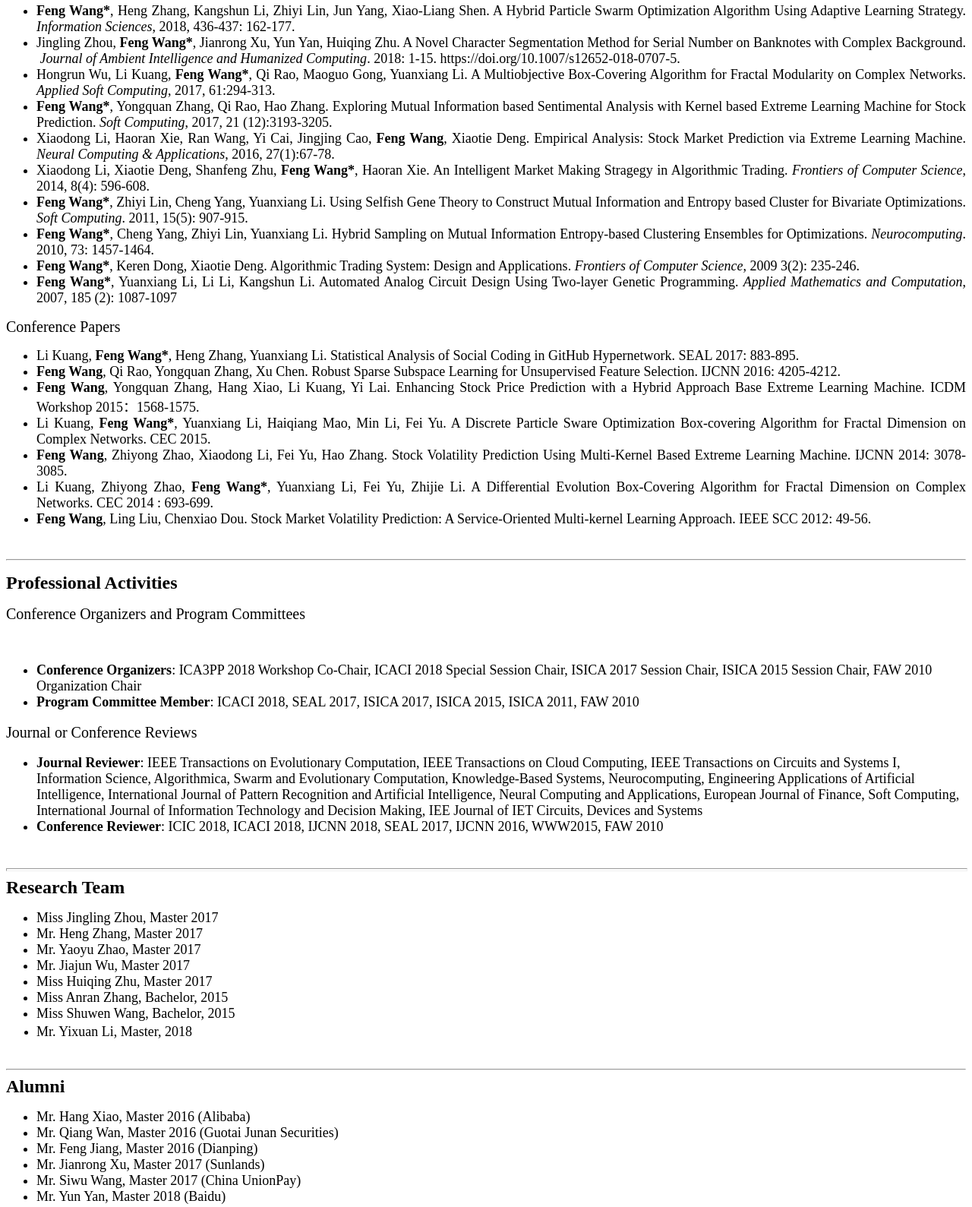
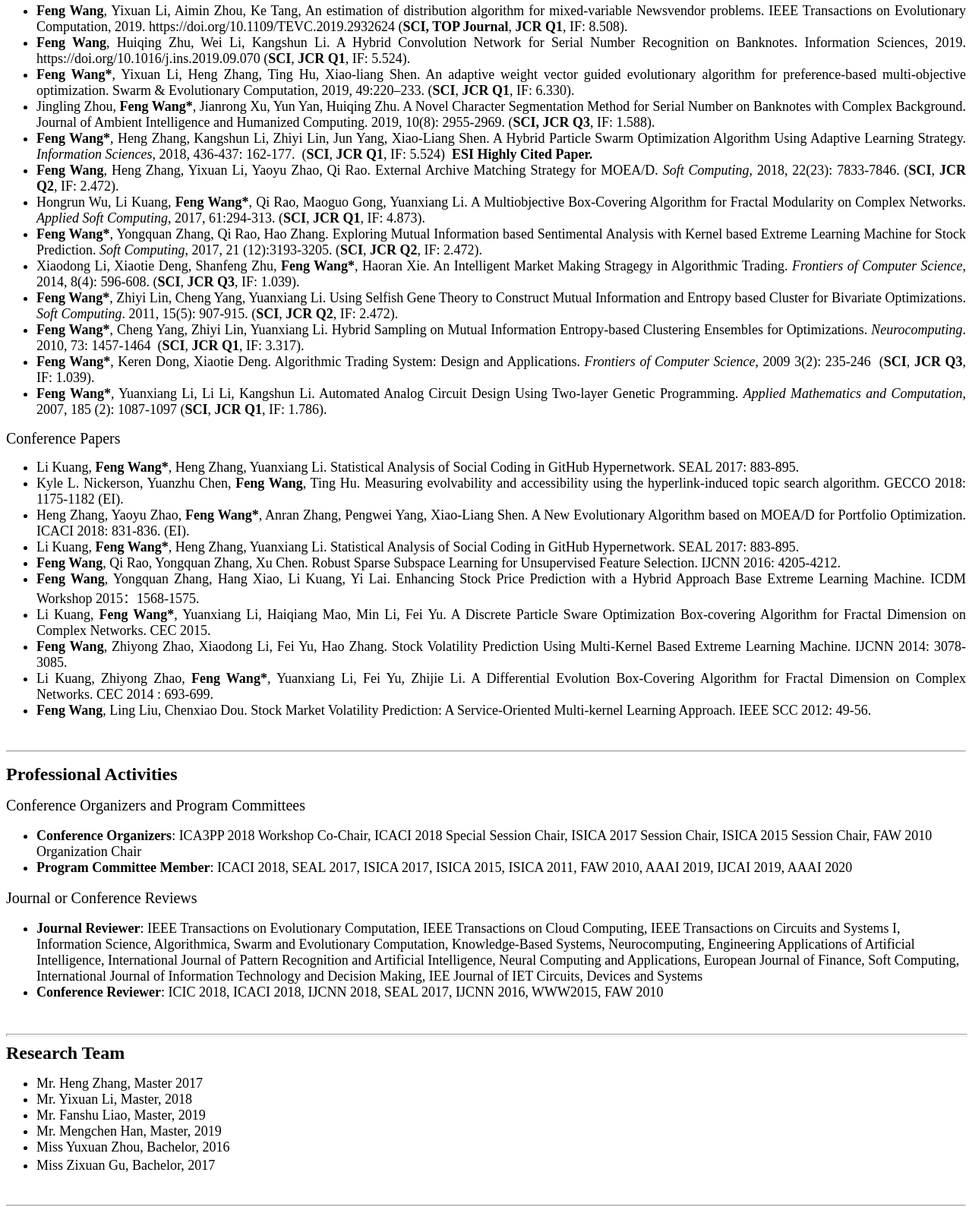
Before and after one commit to fengwangwhu/fengwangwhu.github.io, a plain HTML site: page index.html in a window 1280 px wide. Shown: the part 764-2353 px from the top of the page at 76% size. Drawn offline with Linux system fonts and the light colour scheme.

Commit message:
Update index.html

```diff
--- a/index.html
+++ b/index.html
@@ -86,27 +86,33 @@ and  Applications. Information Systems for Global Financial Markets: Emerging  D
       </ul>
       <p class="STYLE105">Journal Papers</p>
       <ul>
-  <li class="style83"><strong>Feng Wang*</strong>,  Heng Zhang, Kangshun Li, Zhiyi Lin, Jun Yang, Xiao-Liang Shen. A Hybrid  Particle Swarm Optimization Algorithm Using Adaptive Learning Strategy.<em> Information Sciences</em>, 2018, 436-437:  162-177. </li>
-  <li class="style83"> Jingling Zhou, <strong>Feng  Wang*</strong>, Jianrong Xu, Yun Yan, Huiqing Zhu. A Novel Character Segmentation  Method for Serial Number on Banknotes with Complex Background.  <em>Journal  of Ambient Intelligence and Humanized Computing</em>. 2018: 1-15.  https://doi.org/10.1007/s12652-018-0707-5.</li>
-  <li class="style83"> Hongrun Wu, Li Kuang,<strong> Feng Wang*</strong>, Qi Rao, Maoguo Gong, Yuanxiang Li. A Multiobjective  Box-Covering Algorithm for Fractal Modularity on Complex Networks.<em> Applied Soft Computing</em>, 2017,  61:294-313. </li>
-  <li class="style83"> <strong>Feng Wang*</strong>,  Yongquan Zhang, Qi Rao, Hao Zhang. Exploring Mutual Information based  Sentimental Analysis with Kernel based Extreme Learning Machine for Stock  Prediction. <em>Soft Computing</em>, 2017, 21  (12):3193-3205.</li>
-  <li class="style83">Xiaodong Li, Haoran Xie, Ran Wang, Yi Cai, Jingjing Cao, <strong>Feng Wang</strong>, Xiaotie Deng. Empirical  Analysis: Stock Market Prediction via Extreme Learning Machine. <em>Neural Computing &amp; Applications</em>,  2016, 27(1):67-78.</li>
-  <li class="style83">Xiaodong Li, Xiaotie Deng, Shanfeng Zhu, <strong>Feng Wang*</strong>, Haoran Xie. An Intelligent  Market Making Stragegy in Algorithmic Trading.<em> Frontiers of Computer Science</em>, 2014, 8(4): 596-608. </li>
-  <li class="style83"> <strong>Feng Wang*</strong>,  Zhiyi Lin, Cheng Yang, Yuanxiang Li. Using Selfish Gene Theory to Construct  Mutual Information and Entropy based Cluster for Bivariate Optimizations. <em>Soft Computing</em>. 2011, 15(5): 907-915.</li>
-  <li class="style83"><strong>Feng  Wang*</strong>,  Cheng Yang, Zhiyi Lin, Yuanxiang Li. Hybrid Sampling on Mutual Information  Entropy-based Clustering Ensembles for Optimizations.<em> Neurocomputing</em>. 2010, 73: 1457-1464.</li>
-  <li class="style83"><strong>Feng Wang*</strong>,  Keren Dong, Xiaotie Deng. Algorithmic Trading System: Design and Applications.<em> Frontiers of Computer Science</em>, 2009  3(2): 235-246.</li>
-  <li class="style83"><strong>Feng Wang*</strong>, Yuanxiang Li, Li Li,  Kangshun Li. Automated Analog Circuit Design Using Two-layer Genetic  Programming. <em>Applied Mathematics and  Computation</em>, 2007, 185 (2): 1087-1097 </li>
-  </ul>
+  <li class="style83"><strong>Feng  Wang</strong>, Yixuan Li, Aimin Zhou, Ke Tang, An estimation  of distribution algorithm for mixed-variable Newsvendor problems. IEEE Transactions  on Evolutionary Computation, 2019. https://doi.org/10.1109/TEVC.2019.2932624 (<strong>SCI, TOP Journal</strong>, <strong>JCR Q1</strong>,  IF: 8.508).</li>
+  <li class="style83"><strong>Feng  Wang</strong>, Huiqing Zhu, Wei Li, Kangshun Li. A Hybrid  Convolution Network for Serial Number Recognition on Banknotes. Information  Sciences, 2019. https://doi.org/10.1016/j.ins.2019.09.070 (<strong>SCI</strong>, <strong>JCR Q1</strong>, IF: 5.524).</li>
+  <li class="style83"><strong>Feng Wang*</strong>, Yixuan  Li, Heng Zhang, Ting Hu, Xiao-liang Shen. An adaptive weight vector guided  evolutionary algorithm for preference-based multi-objective optimization. Swarm  &amp; Evolutionary Computation, 2019, 49:220–233. (<strong>SCI</strong>, <strong>JCR Q1</strong>, IF: 6.330).</li>
+      <li class="style83">Jingling Zhou, <strong>Feng Wang*</strong>, Jianrong Xu, Yun Yan, Huiqing  Zhu. A Novel Character Segmentation Method for Serial Number on Banknotes with  Complex Background. Journal of Ambient Intelligence and Humanized Computing.  2019, 10(8): 2955-2969. (<strong>SCI, JCR </strong><strong>Q3</strong>, IF: 1.588).</li>
+      <li class="style83"><strong>Feng Wang*</strong>,  Heng Zhang, Kangshun Li, Zhiyi Lin, Jun Yang, Xiao-Liang Shen. A Hybrid  Particle Swarm Optimization Algorithm Using Adaptive Learning Strategy.<em> Information Sciences</em>, 2018, 436-437:  162-177.  (<strong>SCI</strong>, <strong>JCR Q1</strong>, IF: 5.524)  <strong>ESI Highly Cited Paper.</strong></li>
+      <li class="style83"><strong>Feng Wang</strong>, Heng Zhang, Yixuan  Li, Yaoyu Zhao, Qi Rao. External Archive Matching Strategy for MOEA/D. <em>Soft Computing</em>, 2018, 22(23): 7833-7846.  (<strong>SCI</strong>, <strong>JCR Q2</strong>, IF: 2.472).</li>
+      <li class="style83">Hongrun Wu, Li Kuang,<strong> Feng Wang*</strong>, Qi Rao, Maoguo Gong, Yuanxiang Li. A Multiobjective  Box-Covering Algorithm for Fractal Modularity on Complex Networks.<em> Applied Soft Computing</em>, 2017,  61:294-313. (<strong>SCI</strong>, <strong>JCR Q1</strong>, IF: 4.873).</li>
+      <li class="style83"><strong>Feng Wang*</strong>,  Yongquan Zhang, Qi Rao, Hao Zhang. Exploring Mutual Information based  Sentimental Analysis with Kernel based Extreme Learning Machine for Stock  Prediction. <em>Soft Computing</em>, 2017, 21  (12):3193-3205. (<strong>SCI</strong>, <strong>JCR Q2</strong>, IF: 2.472).</li>
+      <li class="style83">Xiaodong Li, Xiaotie Deng, Shanfeng Zhu, <strong>Feng Wang*</strong>, Haoran Xie. An Intelligent  Market Making Stragegy in Algorithmic Trading.<em> Frontiers of Computer Science</em>, 2014, 8(4): 596-608. (<strong>SCI</strong>, <strong>JCR Q3</strong>, IF: 1.039).</li>
+      <li class="style83"><strong>Feng Wang*</strong>,  Zhiyi Lin, Cheng Yang, Yuanxiang Li. Using Selfish Gene Theory to Construct Mutual  Information and Entropy based Cluster for Bivariate Optimizations. <em>Soft Computing</em>. 2011, 15(5): 907-915. (<strong>SCI</strong>, <strong>JCR Q2</strong>, IF: 2.472).</li>
+      <li class="style83"><strong>Feng  Wang*</strong>,  Cheng Yang, Zhiyi Lin, Yuanxiang Li. Hybrid Sampling on Mutual Information  Entropy-based Clustering Ensembles for Optimizations.<em> Neurocomputing</em>. 2010, 73: 1457-1464  (<strong>SCI</strong>, <strong>JCR Q1</strong>, IF: 3.317).</li>
+      <li class="style83"><strong>Feng Wang*</strong>,  Keren Dong, Xiaotie Deng. Algorithmic Trading System: Design and Applications.<em> Frontiers of Computer Science</em>, 2009  3(2): 235-246  (<strong>SCI</strong>, <strong>JCR Q3</strong>, IF: 1.039).</li>
+      <li class="style83"><strong>Feng Wang*</strong>, Yuanxiang Li, Li Li,  Kangshun Li. Automated Analog Circuit Design Using Two-layer Genetic  Programming. <em>Applied Mathematics and  Computation</em>, 2007, 185 (2): 1087-1097 (<strong>SCI</strong>, <strong>JCR Q1</strong>, IF: 1.786). </li>
+      </ul>
       <p><span class="STYLE105">Conference Papers</span><br>
       </p>
       <ul>
         <li class="style83">Li Kuang, <strong>Feng Wang*</strong>, Heng Zhang, Yuanxiang Li.  Statistical Analysis of Social Coding in GitHub Hypernetwork. SEAL 2017:  883-895.</li>
-        <li class="style83"><strong>Feng Wang</strong>, Qi Rao, Yongquan Zhang, Xu  Chen. Robust Sparse Subspace Learning for Unsupervised Feature Selection. IJCNN  2016: 4205-4212. </li>
-        <li class="style83"> <strong>Feng Wang</strong>, Yongquan Zhang, Hang Xiao,  Li Kuang, Yi Lai. Enhancing Stock Price Prediction with a Hybrid Approach Base  Extreme Learning Machine. ICDM Workshop 2015：1568-1575. </li>
-        <li class="style83"> Li Kuang, <strong>Feng Wang*</strong>, Yuanxiang Li, Haiqiang Mao,  Min Li, Fei Yu. A Discrete Particle Sware Optimization Box-covering Algorithm  for Fractal Dimension on Complex Networks. CEC 2015.</li>
-        <li class="style83"><strong>Feng Wang</strong>, Zhiyong Zhao, Xiaodong Li,  Fei Yu, Hao Zhang. Stock Volatility Prediction Using Multi-Kernel Based Extreme  Learning Machine. IJCNN 2014: 3078-3085. </li>
+        <li class="style83">Kyle L. Nickerson, Yuanzhu Chen, <strong>Feng Wang</strong>, Ting Hu. Measuring evolvability and accessibility using  the hyperlink-induced topic search algorithm. GECCO 2018: 1175-1182 (EI).</li>
+        <li class="style83"> Heng Zhang, Yaoyu Zhao,<strong> Feng Wang*</strong>, Anran Zhang, Pengwei Yang, Xiao-Liang Shen. A New  Evolutionary Algorithm based on MOEA/D for Portfolio Optimization. ICACI 2018:  831-836. (EI).</li>
+        <li class="style83"> Li Kuang, <strong>Feng  Wang*</strong>, Heng Zhang, Yuanxiang Li. Statistical Analysis of Social Coding in  GitHub Hypernetwork. SEAL 2017: 883-895.</li>
+        <li class="style83"><strong>Feng Wang</strong>, Qi  Rao, Yongquan Zhang, Xu Chen. Robust Sparse Subspace Learning for Unsupervised  Feature Selection. IJCNN 2016: 4205-4212. </li>
+        <li class="style83"><strong>Feng Wang</strong>,  Yongquan Zhang, Hang Xiao, Li Kuang, Yi Lai. Enhancing Stock Price Prediction  with a Hybrid Approach Base Extreme Learning Machine. ICDM Workshop 2015：1568-1575. </li>
+        <li class="style83"> Li Kuang, <strong>Feng  Wang*</strong>, Yuanxiang Li, Haiqiang Mao, Min Li, Fei Yu. A Discrete Particle  Sware Optimization Box-covering Algorithm for Fractal Dimension on Complex  Networks. CEC 2015. </li>
+        <li class="style83"><strong> Feng Wang</strong>,  Zhiyong Zhao, Xiaodong Li, Fei Yu, Hao Zhang. Stock Volatility Prediction Using  Multi-Kernel Based Extreme Learning Machine. IJCNN 2014: 3078-3085. </li>
         <li class="style83"> Li Kuang, Zhiyong Zhao, <strong>Feng Wang*</strong>, Yuanxiang Li, Fei Yu, Zhijie Li. A Differential  Evolution Box-Covering Algorithm for Fractal Dimension on Complex Networks. CEC  2014 : 693-699.</li>
-        <li><span class="style83"><strong>Feng Wang</strong>, Ling Liu, Chenxiao Dou.  Stock Market Volatility Prediction: A Service-Oriented Multi-kernel Learning  Approach. IEEE SCC 2012: 49-56.          <small><small>&nbsp;&nbsp;&nbsp;&nbsp;</small></small></span><small><small><span>&nbsp;&nbsp;
+        <li class="style83">        <strong> </strong><strong>Feng Wang</strong>,  Ling Liu, Chenxiao Dou. Stock Market Volatility Prediction: A Service-Oriented  Multi-kernel Learning Approach. IEEE SCC 2012: 49-56.<span class="style83"><small><small>&nbsp;&nbsp;&nbsp;&nbsp;</small></small></span><small><small><span>&nbsp;&nbsp;
         </span></small></small><br>
         </li>
       </ul>
@@ -115,15 +121,12 @@ and  Applications. Information Systems for Global Financial Markets: Emerging  D
     <hr>
     <p><b><font size="5"><a name="Professional_Activities" class="STYLE106">Professional
             Activities</a></font></b>    </p>
-    <p><span class="STYLE105">Conference Organizers and Program Committees</span> <br>
-</p>
-
-
-<ul class="style83">
+    <p><span class="STYLE105">Conference Organizers and Program Committees</span></p>
+    <ul class="style83">
 
 
   <li><strong>Conference Organizers</strong>: ICA3PP 2018 Workshop Co-Chair, ICACI 2018 Special Session Chair, ISICA 2017 Session Chair, ISICA 2015 Session Chair, FAW 2010 Organization Chair</li>
-  <li><strong>Program Committee Member</strong>: ICACI 2018, SEAL 2017, ISICA 2017, ISICA 2015, ISICA 2011, FAW 2010</li>
+  <li><strong>Program Committee Member</strong>: ICACI 2018, SEAL 2017, ISICA 2017, ISICA 2015, ISICA 2011, FAW 2010,  AAAI 2019, IJCAI 2019, AAAI 2020</li>
 </ul>
 <span class="STYLE105">Journal or Conference Reviews </span><br>
 <ul class="style82">
@@ -135,15 +138,13 @@ and  Applications. Information Systems for Global Financial Markets: Emerging  D
     <big style="font-weight: bold;"><span class="style46"></span><b><font size="5"><a name="Team" class="STYLE106" id="Team">Research Team</a></font></b><span class="style46"><br>
           </span></big>
     <ul>
-  <li class="style83">Miss Jingling Zhou, Master 2017</li>
   <li class="style83"> Mr. Heng Zhang, Master 2017</li>
-      <li class="style83"> Mr. Yaoyu Zhao, Master 2017</li>
-      <li class="style83"> Mr. Jiajun Wu, Master 2017</li>
-      <li class="style83"> Miss Huiqing Zhu, Master 2017</li>
-      <li class="style83"> Miss Anran Zhang, Bachelor, 2015</li>
-      <li class="style83"> Miss Shuwen Wang, Bachelor, 2015</li>
-      <li><span class="style83"> Mr. Yixuan Li, Master, 2018 </span><span style="color: rgb(0, 0, 0); font-family: Tahoma,&#39;Microsoft Yahei&#39;,Simsun; font-size: 14px; font-style: normal; font-variant: normal; font-weight: normal; letter-spacing: normal; line-height: 28px; text-align: left; text-indent: 0px; text-transform: none; white-space: normal; widows: 1; word-spacing: 0px; display: inline ! important; float: none; background-color: rgb(255, 255, 255);"><span class="Apple-converted-space"><br>
-      </span></span><br>
+<li class="style83"> Mr. Yixuan Li, Master, 2018</li>
+<li class="style83"> Mr. Fanshu Liao, Master, 2019</li>
+<li class="style83"> Mr. Mengchen Han, Master, 2019</li>
+<li class="style83"> Miss Yuxuan Zhou, Bachelor, 2016</li>
+<li class="style83"> Miss Zixuan Gu, Bachelor, 2017<span style="color: rgb(0, 0, 0); font-family: Tahoma,&#39;Microsoft Yahei&#39;,Simsun; font-size: 14px; font-style: normal; font-variant: normal; font-weight: normal; letter-spacing: normal; line-height: 28px; text-align: left; text-indent: 0px; text-transform: none; white-space: normal; widows: 1; word-spacing: 0px; display: inline ! important; float: none; background-color: rgb(255, 255, 255);"><span class="Apple-converted-space"><br>
+    </span></span><br>
     </li>
     </ul>
     <hr><b><font size="5"><a name="Alumni" class="STYLE106" id="Honers_Awards2"><b>Alumni</b></a></font></b><br>
@@ -155,16 +156,22 @@ and  Applications. Information Systems for Global Financial Markets: Emerging  D
     <li class="style83"> Mr. Jianrong Xu, Master 2017 (Sunlands)</li>
     <li class="style83"> Mr. Siwu Wang, Master 2017 (China UnionPay)</li>
     <li class="style83"> Mr. Yun Yan, Master 2018 (Baidu)</li>
+    <li class="style83">Miss Jingling Zhou, Master 2019 (ICBC)</li>
+    <li class="style83"> Mr. Yaoyu Zhao, Master 2019 (Ericsson)</li>
+    <li class="style83"> Mr. Jiajun Wu, Master 2019 (Shopee)</li>
+    <li class="style83"> Miss Huiqing Zhu, Master 2019&nbsp; (Duxiaoman Financial)</li>
+    <li class="style83"> Miss Shuwen Wang, Bachelor, 2019 (Master at MIT)</li>
     </ul>
     <hr>
     <p class="style98"><b><font size="5"><a name="Teaching_Assistent" class="STYLE106"><b>Courses</b></a></font></b></p>
     <ul>
-      <li class="style83">Data Structure and Algorithm (2018 Fall)</li>
-      <li><span class="style83"> Digital Image Processing (2018 Fall)</span><br>
+      <li class="style83">Data Structure and Algorithm (2018 Fall, 2019 Fall)</li>
+      <li class="style83"> Digital Image Processing (2018 Fall, 2019 Fall)</li>
+      <li><span class="style83"> Machine Learning for Computer Vision (2019 Spring)</span><br>
       </li>
     </ul>
     <hr>
 
-    Last updated:&nbsp;Jue.06, 2018<br>
+    Last updated:&nbsp;Sep.28, 2019<br>
 </body>
 </html>
```
